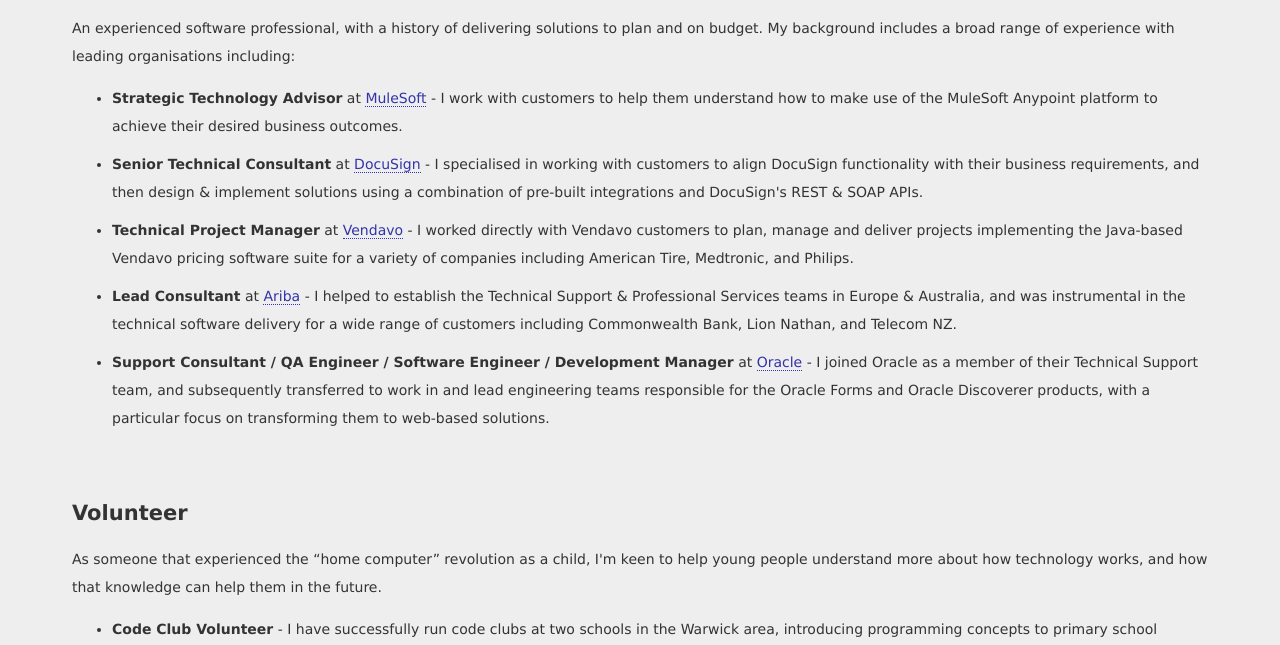
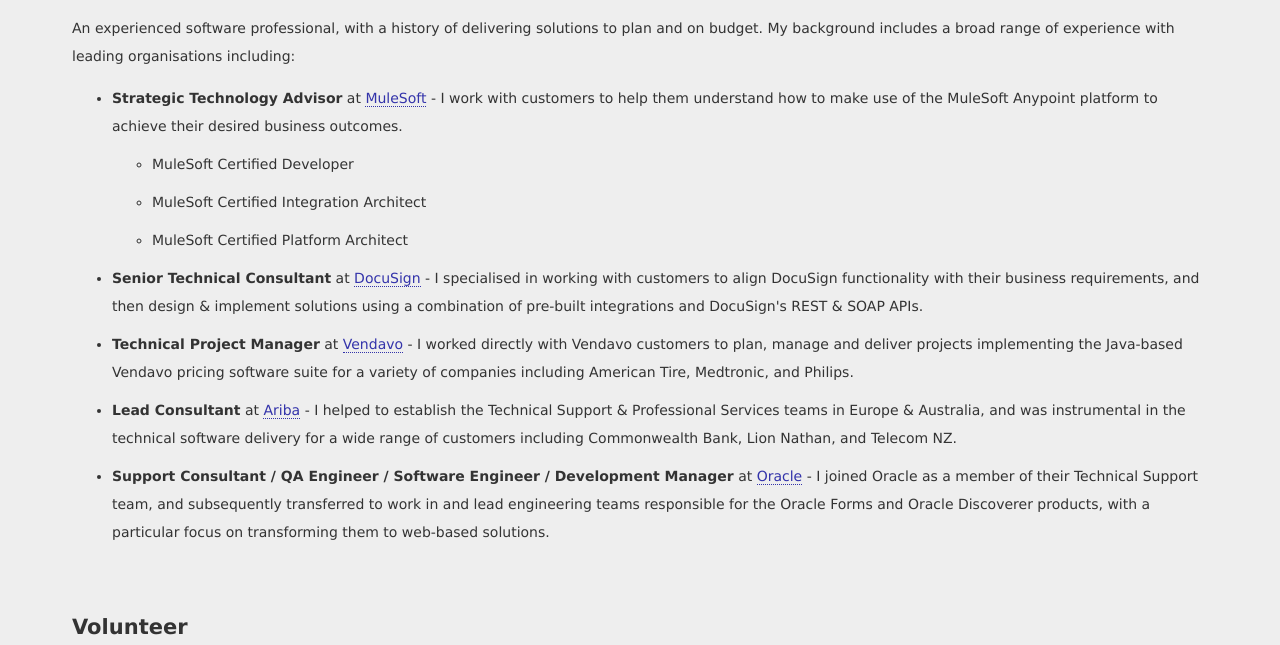
Before and after one commit to cajhughes/cajhughes.github.io, a plain HTML site: page index.html in a window 1280 px wide. Shown: the part 155-800 px from the top of the page. Drawn offline with Linux system fonts and the light colour scheme.

Commit message:
Update index.html

```diff
--- a/index.html
+++ b/index.html
@@ -20,6 +20,11 @@
         <p>An experienced software professional, with a history of delivering solutions to plan and on budget. My background includes a broad range of experience with leading organisations including:</p>
         <ul>
 			<li><strong>Strategic Technology Advisor</strong> at <a href="https://www.mulesoft.com">MuleSoft</a> - I work with customers to help them understand how to make use of the MuleSoft Anypoint platform to achieve their desired business outcomes.</li>
+				<ul>
+					<li>MuleSoft Certified Developer</li>
+					<li>MuleSoft Certified Integration Architect</li>
+					<li>MuleSoft Certified Platform Architect</li>
+				</ul>
             <li><strong>Senior Technical Consultant</strong> at <a href="https://www.docusign.com/">DocuSign</a> - I specialised in working with customers to align DocuSign functionality with their business requirements, and then design &amp; implement solutions using a combination of pre-built integrations and DocuSign's REST &amp; SOAP APIs.</li>
             <li><strong>Technical Project Manager</strong> at <a href="https://www.vendavo.com/">Vendavo</a> - I worked directly with Vendavo customers to plan, manage and deliver projects implementing the Java-based Vendavo pricing software suite for a variety of companies including American Tire, Medtronic, and Philips.</li>
             <li><strong>Lead Consultant</strong> at <a href="https://www.ariba.com/">Ariba</a> - I helped to establish the Technical Support &amp; Professional Services teams in Europe &amp; Australia, and was instrumental in the technical software delivery for a wide range of customers including Commonwealth Bank, Lion Nathan, and Telecom NZ.</li>
```
